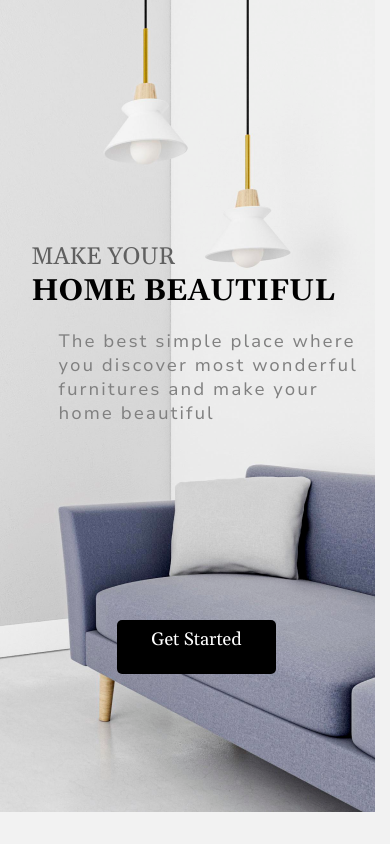
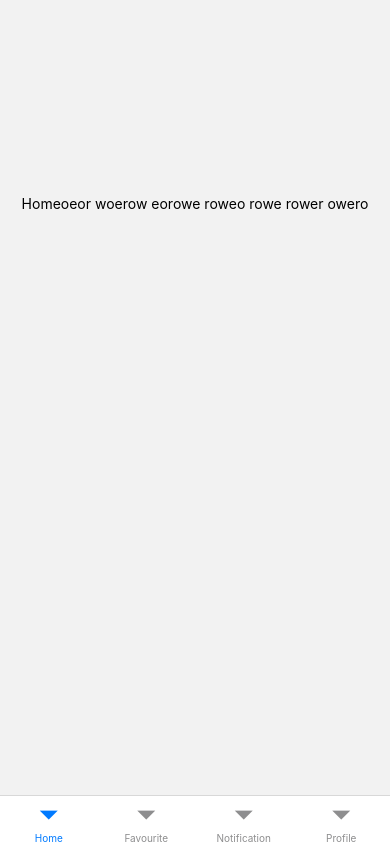
Before and after one commit to SidhardhJoe/FurniStore, a React Native app: screen /BottomNav in a window 390 px wide. Built offline with nearby package versions, Linux system fonts and the light colour scheme.

Commit message:
Bottom Navigator

```diff
--- /dev/null
+++ b/BottomNav.js
@@ -0,0 +1,24 @@
+import React from 'react'
+import { createBottomTabNavigator } from '@react-navigation/bottom-tabs'
+import Home from './Screen/Home';
+import Favourite from './Screen/Favourite';
+import Notification from './Screen/Notification';
+import Profile from './Screen/Profile';
+
+
+const Bottomtab=createBottomTabNavigator();
+
+
+const BottomNav = () => {
+  return (
+
+    <Bottomtab.Navigator screenOptions={{headerShown:false}}>
+        <Bottomtab.Screen name='Home' component={Home}/>
+        <Bottomtab.Screen name='Favourite' component={Favourite}/>
+        <Bottomtab.Screen name='Notification' component={Notification}/>
+        <Bottomtab.Screen name='Profile' component={Profile}/>
+    </Bottomtab.Navigator>
+  )
+}
+
+export default BottomNav
--- a/Navigation.js
+++ b/Navigation.js
@@ -1,4 +1,3 @@
-
 import React from 'react';
 import { createNativeStackNavigator } from '@react-navigation/native-stack';
 import { NavigationContainer } from '@react-navigation/native';
@@ -7,6 +6,7 @@ import Page1 from './Screen/Page1';
 import Page2 from './Screen/Page2';
 import Signup from './Screen/Signup';
 import Home from './Screen/Home';
+import BottomNav from './BottomNav';
 
 const Stack = createNativeStackNavigator();
 
@@ -27,7 +27,7 @@ function TabScreen() {
       <Stack.Screen name="Page1" component={Page1} />
       <Stack.Screen name='Page2' component={Page2}/>
       <Stack.Screen name='SignUp' component={Signup}/>
-      <Stack.Screen name='Home' component={Home}/>
+      <Stack.Screen name='BottomNav' component={BottomNav}/>
     </Stack.Navigator>
   );
 }
--- /dev/null
+++ b/Screen/Favourite.js
@@ -0,0 +1,14 @@
+import { StyleSheet, Text, View } from 'react-native'
+import React from 'react'
+
+const Favourite = () => {
+  return (
+    <View>
+      <Text>Favourite</Text>
+    </View>
+  )
+}
+
+export default Favourite
+
+const styles = StyleSheet.create({})
--- a/Screen/Home.js
+++ b/Screen/Home.js
@@ -3,12 +3,16 @@ import React from 'react'
 
 const Home = () => {
   return (
-    <View>
-      <Text>Home</Text>
+    <View style={styles.container}>
+      <Text style={{marginTop:"50%",textAlign:"center"}}>Homeoeor woerow eorowe roweo rowe rower owero</Text>
     </View>
   )
 }
 
 export default Home
 
-const styles = StyleSheet.create({})
+const styles = StyleSheet.create({
+    container:{
+        flex:1
+    }
+})
--- /dev/null
+++ b/Screen/Notification.js
@@ -0,0 +1,14 @@
+import { StyleSheet, Text, View } from 'react-native'
+import React from 'react'
+
+const Notification = () => {
+  return (
+    <View>
+      <Text>Notification</Text>
+    </View>
+  )
+}
+
+export default Notification
+
+const styles = StyleSheet.create({})
--- a/Screen/Page1.js
+++ b/Screen/Page1.js
@@ -1,4 +1,3 @@
-
 import { useNavigation } from '@react-navigation/native';
 import { StatusBar } from 'expo-status-bar';
 import React from 'react';
@@ -65,7 +64,7 @@ const styles = StyleSheet.create({
         backgroundColor: "black",
         marginTop: "50%",
         marginLeft: "30%",
-        borderRadius: 5
+        borderRadius: 10
     },
     textgetstarted: {
         color: "white",
--- a/Screen/Page2.js
+++ b/Screen/Page2.js
@@ -36,7 +36,7 @@ const Page2 = () => {
                     </TouchableOpacity>
                 </View>
                 <View style={styles.login}>
-                    <TouchableOpacity onPress={() => navigate('Home')}>
+                    <TouchableOpacity onPress={() => navigate('BottomNav')}>
                         <Text style={styles.logintext}>Log In</Text>
                     </TouchableOpacity>
                 </View>
--- /dev/null
+++ b/Screen/Profile.js
@@ -0,0 +1,14 @@
+import { StyleSheet, Text, View } from 'react-native'
+import React from 'react'
+
+const Profile = () => {
+  return (
+    <View>
+      <Text>Profile</Text>
+    </View>
+  )
+}
+
+export default Profile
+
+const styles = StyleSheet.create({})
--- a/Screen/Signup.js
+++ b/Screen/Signup.js
@@ -37,7 +37,7 @@ const Signup = () => {
                 </KeyboardAvoidingView>
             </View>
             <View style={styles.signupbox2}>
-                <TouchableOpacity onPress={()=>navigate('Home')}>
+                <TouchableOpacity onPress={()=>navigate('BottomNav')}>
                     <Text style={styles.signuptext1}>Sign Up</Text>
                 </TouchableOpacity>
             </View>
```
